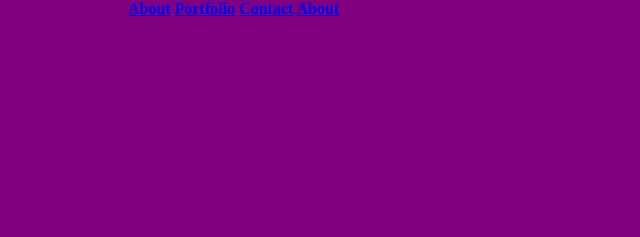
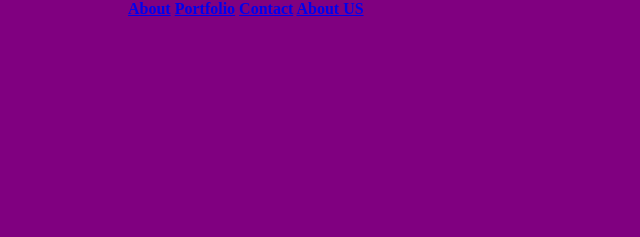
Before and after one commit to AlameenAdesina/landingpage, a plain HTML site: page index.html in a window 1280 px wide. Shown: the top 237 px of the page, 640-1280 px from the left. Drawn offline with Linux system fonts and the light colour scheme; files that its build step writes are made by us from their sources; files whose address does not match are found by name.

Commit message:
edited index.html

```diff
--- a/index.html
+++ b/index.html
@@ -15,7 +15,7 @@
                 <a href="#" class="link">About</a>
                 <a href="#" class="link">Portfolio</a>
                 <a href="#" class="link">Contact</a>
-                <a href="#" class="link">About</a>
+                <a href="#" class="link">About US</a>
             </div>
             <div class="rhs-middle">
                 <h2>Freelance</h2>
```
